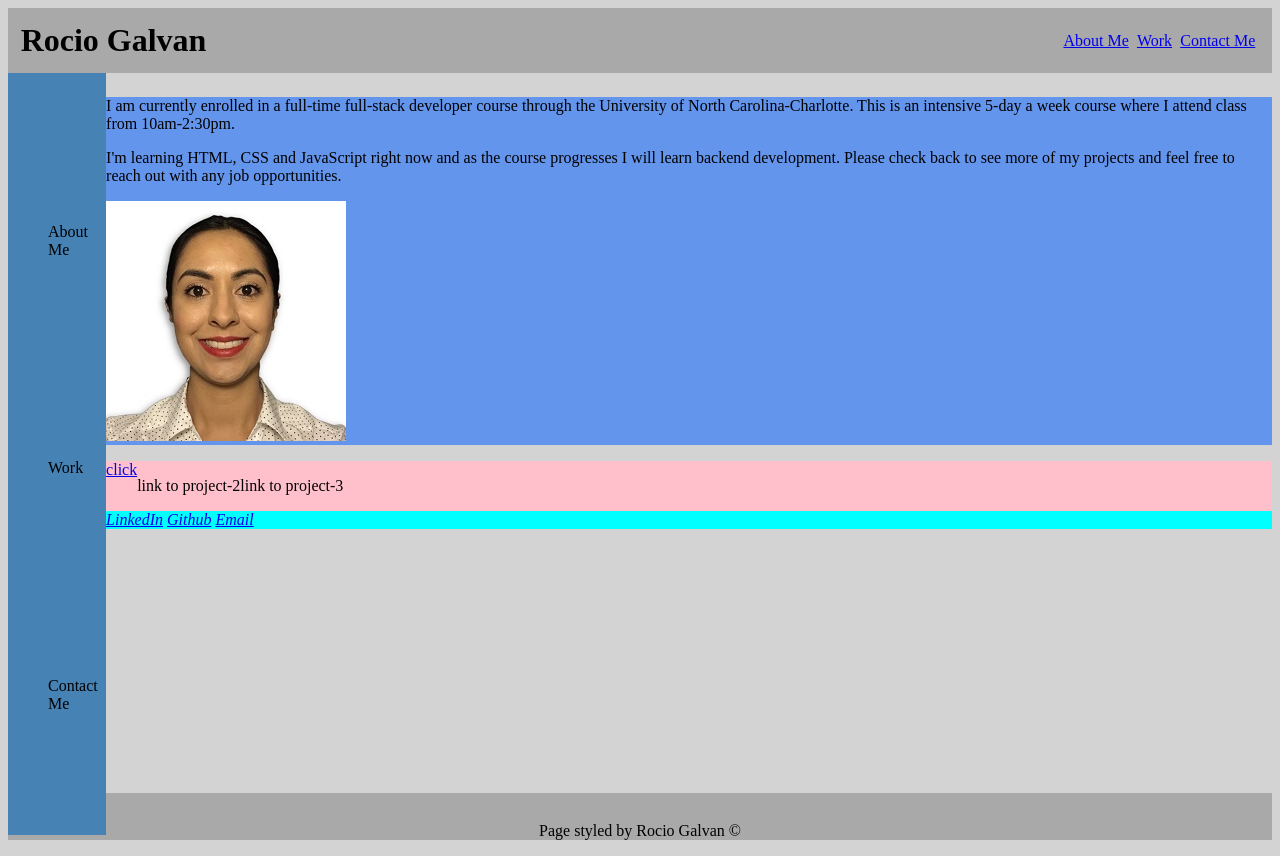
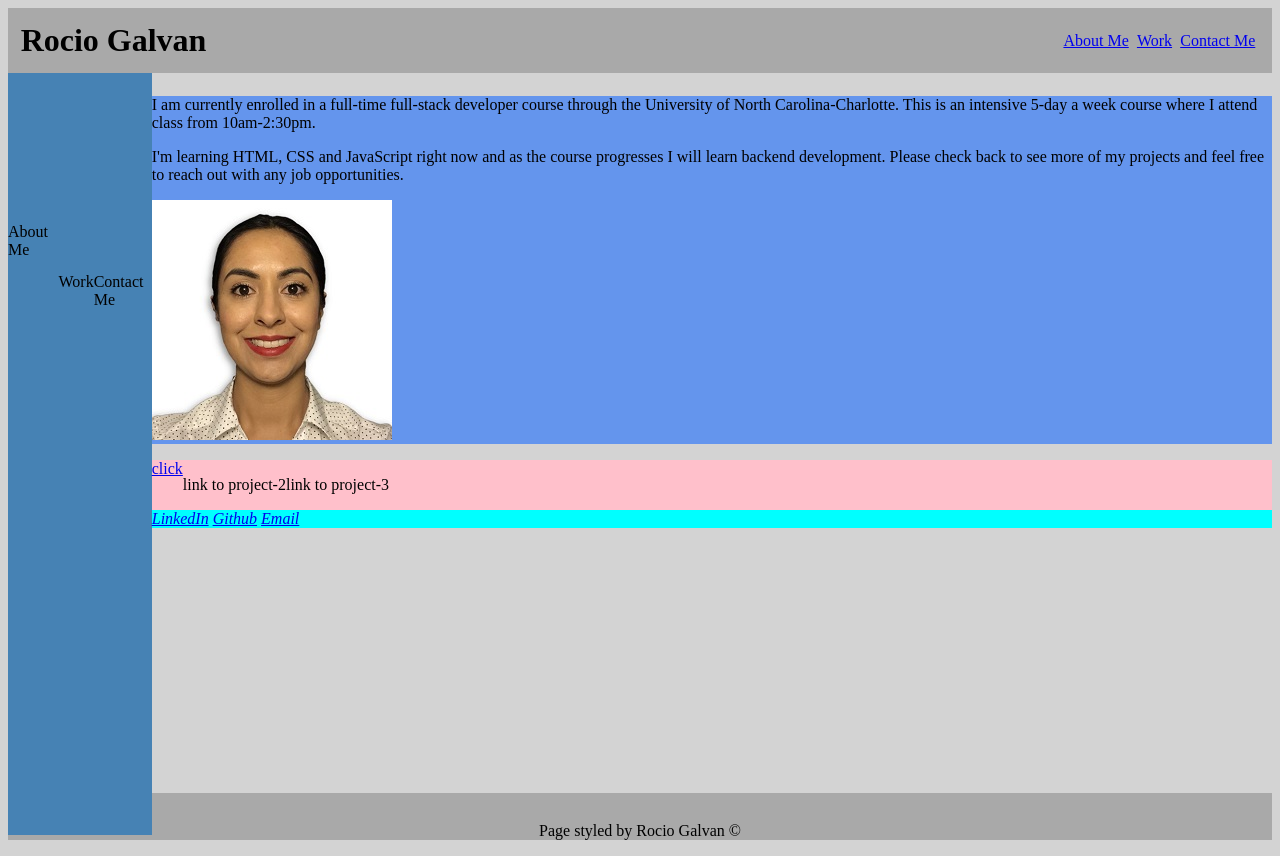
Before and after one commit to Ro-Galvan/rocio-galvan-portfolio, a plain HTML site: page index.html in a window 1280 px wide. Drawn offline with Linux system fonts and the light colour scheme.

Commit message:
added display flex to sidebar sections instead of having UL

```diff
--- a/assets/style.css
+++ b/assets/style.css
@@ -16,12 +16,9 @@ header {
   }
 
 .links {
-    /* removed  ul bullets, spaced out the 3 links and alinged to left of page in header */
     list-style-type: none;
     display: flex;
     width: 200px;
-    /* justify-content: flex-end; */
-    /* margin: 0 auto; */
     justify-content: space-around;
 }
 
@@ -48,7 +45,8 @@ background-color: cornflowerblue;
 }
 
 .sidebar-sections {
-    list-style-type: none;
+    display: flex;
+    /* list-style-type: none; */
     /* text-align: left; */
     /* flex-direction: column; */
 }
--- a/index.html
+++ b/index.html
@@ -12,21 +12,21 @@
         <h1>
             Rocio Galvan
         </h1>
-    <nav>
-        <ul class="links">
-            <li><a href="#item-1">About Me</a></li>
-            <li><a href="#item-2">Work</a></li>
-            <li><a href="#item-3">Contact Me</a></li>
-        </ul>
-    </nav>
+        <nav>
+        <div class="links">
+            <a href="#item-1">About Me</a>
+            <a href="#item-2">Work</a>
+            <a href="#item-3">Contact Me</a>
+        </div>
+        </nav>
     </header>
     <main>
         <div class="sidebar">
-            <ul class="sidebar-sections">
-                <li id="item-1">About Me</li>
-                <li id="item-2">Work</li>
-                <li id="item-3">Contact Me</li>
-            </ul>
+            <div class="sidebar-sections">
+                <span id="item-1">About Me</span>
+                <span id="item-2">Work</span>
+                <span id="item-3">Contact Me</span>
+            </div>
         </div>
         <div>
             <section class="about-me">
```
